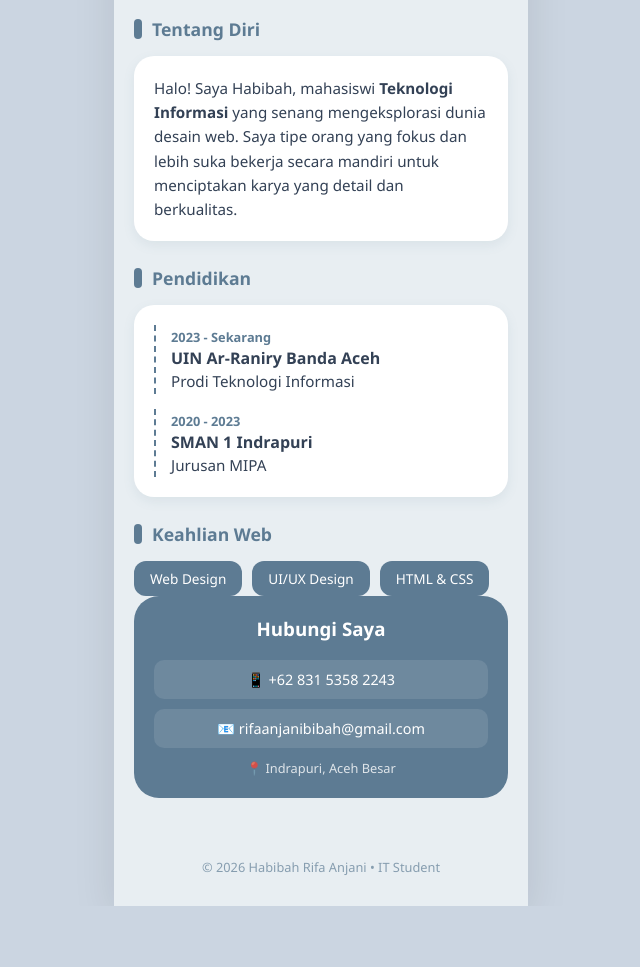
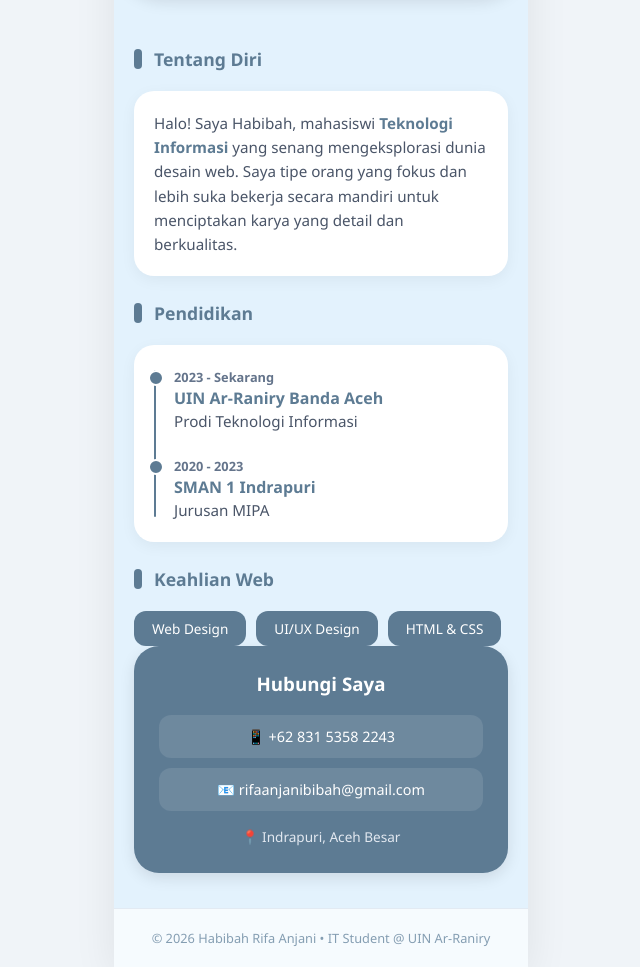
Before and after one commit to 230705030-TI/cv-habibah-rifa-anjani, a plain HTML site: page index.html in a window 1280 px wide. Shown: the part 357-1324 px from the top of the page, without its empty margins (319-959 px from the left). Before the commit the page ends 1263 px from the top, so only its background shows below. Drawn offline with Linux system fonts and the light colour scheme.

Commit message:
index.html

```diff
--- a/index.html
+++ b/index.html
@@ -6,34 +6,38 @@
     <title>CV Habibah Rifa Anjani</title>
     <style>
         :root {
-            --denim-blue: #5D7B93; /* Warna Denim yang kalem */
-            --light-denim: #E8EEF2; /* Denim sangat muda untuk bg */
+            /* Warna Perpaduan Denim dan Baby Blue */
+            --denim-blue: #5D7B93; /* Warna Denim yang kalem untuk header */
+            --baby-blue-bg: #E3F2FD; /* Warna Baby Blue yang sangat soft untuk latar isi */
+            --text-dark: #334155;
             --white: #FFFFFF;
-            --text: #334155;
         }
 
         body {
-            font-family: 'Segoe UI', Tahoma, sans-serif;
-            background-color: #CBD5E1; /* Warna abu-abu denim luar */
+            font-family: 'Segoe UI', Tahoma, Geneva, Verdana, sans-serif;
+            background-color: #F0F4F8; /* Latar luar layar abu-abu sangat muda */
             margin: 0;
             padding: 0;
             display: flex;
             justify-content: center;
-            color: var(--text);
+            color: var(--text-dark);
         }
 
+        /* Tampilan Mobile */
         .mobile-view {
             width: 100%;
             max-width: 414px;
-            background-color: var(--light-denim);
+            background-color: var(--baby-blue-bg); /* BC (Latar Belakang Isi) Jadi Baby Blue */
             min-height: 100vh;
-            box-shadow: 0 10px 40px rgba(0,0,0,0.1);
+            box-shadow: 0 10px 40px rgba(0,0,0,0.08);
             overflow-x: hidden;
+            display: flex;
+            flex-direction: column;
         }
 
         header {
-            background-color: var(--denim-blue);
-            padding: 50px 20px;
+            background-color: var(--denim-blue); /* Bagian Atas Jadi Denim */
+            padding: 60px 20px 40px; /* Padding atas-bawah sedikit diperluas */
             text-align: center;
             border-bottom-left-radius: 50px;
             border-bottom-right-radius: 50px;
@@ -41,36 +45,39 @@
         }
 
         .profile-img {
-            width: 140px;
-            height: 140px;
+            /* FOTO DIBESARIN */
+            width: 160px; /* Diperbesar dari 140px */
+            height: 160px; /* Diperbesar dari 140px */
             border-radius: 50%;
-            border: 6px solid rgba(255, 255, 255, 0.3);
+            border: 6px solid rgba(255, 255, 255, 0.4); /* Border putih sedikit transparan */
             object-fit: cover;
-            margin-bottom: 15px;
-            background-color: white;
+            margin-bottom: 20px;
+            background-color: white; /* Kalau fotonya belum loading */
         }
 
         h1 {
             margin: 0;
             font-size: 1.5rem;
             color: white;
-            text-shadow: 1px 1px 2px rgba(0,0,0,0.1);
+            text-shadow: 1px 1px 3px rgba(0,0,0,0.15);
         }
 
         .tagline {
             font-size: 0.9rem;
-            color: #D1D5DB;
+            color: #E2E8F0; /* Teks denim terang */
             margin-top: 5px;
+            font-weight: 500;
         }
 
         .content {
-            padding: 30px 20px;
+            padding: 35px 20px;
+            flex-grow: 1; /* Biar ngisi ruang kosong */
         }
 
         h2 {
             font-size: 1.1rem;
-            color: var(--denim-blue);
-            margin-bottom: 15px;
+            color: var(--denim-blue); /* Judul seksi pakai warna denim */
+            margin-bottom: 20px;
             display: flex;
             align-items: center;
             font-weight: 700;
@@ -81,7 +88,7 @@
             width: 8px;
             height: 20px;
             background: var(--denim-blue);
-            margin-right: 10px;
+            margin-right: 12px;
             border-radius: 4px;
         }
 
@@ -90,25 +97,58 @@
             padding: 20px;
             border-radius: 20px;
             margin-bottom: 25px;
-            box-shadow: 0 4px 12px rgba(93, 123, 147, 0.1);
+            box-shadow: 0 4px 15px rgba(0,0,0,0.05); /* Bayangan lebih halus */
         }
 
         p {
             font-size: 0.95rem;
             line-height: 1.6;
             margin: 0;
+            color: #4A5568;
+        }
+
+        b, strong {
+            /* TULISAN TEBAL DIKUATKAN */
+            font-weight: bold; /* Bold! */
+            color: var(--denim-blue); /* Warna denim tebal */
+        }
+
+        .edu-timeline {
+            position: relative;
+            padding-left: 20px;
+        }
+
+        .edu-timeline::before {
+            content: "";
+            position: absolute;
+            left: 0;
+            top: 5px;
+            bottom: 5px;
+            width: 2px;
+            background: var(--denim-blue);
+            border-radius: 1px;
         }
 
         .edu-item {
-            border-left: 2px dashed var(--denim-blue);
-            padding-left: 15px;
-            margin-bottom: 15px;
+            margin-bottom: 20px;
             position: relative;
+        }
+
+        .edu-item::before {
+            content: "";
+            position: absolute;
+            left: -26px; /* Pas di garis */
+            top: 5px;
+            width: 12px;
+            height: 12px;
+            background: var(--denim-blue);
+            border-radius: 50%;
+            border: 2px solid white;
         }
 
         .edu-year {
             font-size: 0.8rem;
-            color: var(--denim-blue);
+            color: #64748B;
             font-weight: bold;
         }
 
@@ -121,7 +161,7 @@
         .skill-tag {
             background: var(--denim-blue);
             color: white;
-            padding: 8px 16px;
+            padding: 8px 18px;
             border-radius: 12px;
             font-size: 0.85rem;
             font-weight: 500;
@@ -130,9 +170,10 @@
         .contact-box {
             background: var(--denim-blue);
             color: white;
-            padding: 20px;
+            padding: 25px;
             border-radius: 25px;
             text-align: center;
+            box-shadow: 0 5px 15px rgba(0,0,0,0.1);
         }
 
         .contact-box a {
@@ -142,16 +183,19 @@
             margin: 10px 0;
             font-size: 0.9rem;
             background: rgba(255,255,255,0.1);
-            padding: 10px;
-            border-radius: 10px;
+            padding: 12px;
+            border-radius: 12px;
+            transition: background 0.2s;
         }
 
         footer {
             text-align: center;
-            padding: 30px;
+            padding: 20px 30px;
             font-size: 0.8rem;
             color: var(--denim-blue);
             opacity: 0.7;
+            background: white; /* Biar terpisah dari BC Baby Blue */
+            border-top: 1px solid #E2E8F0;
         }
     </style>
 </head>
@@ -177,6 +221,7 @@
         <section>
             <h2>Pendidikan</h2>
             <div class="card">
+                <div class="edu-timeline">
                     <div class="edu-item">
                         <span class="edu-year">2023 - Sekarang</span><br>
                         <strong>UIN Ar-Raniry Banda Aceh</strong>
@@ -186,6 +231,7 @@
                         <span class="edu-year">2020 - 2023</span><br>
                         <strong>SMAN 1 Indrapuri</strong>
                         <p>Jurusan MIPA</p>
+                    </div>
                 </div>
             </div>
         </section>
@@ -201,16 +247,16 @@
 
         <section>
             <div class="contact-box">
-                <h3 style="margin-top:0">Hubungi Saya</h3>
+                <h3 style="margin-top:0; color: white; font-weight: bold;">Hubungi Saya</h3>
                 <a href="https://wa.me/6283153582243">📱 +62 831 5358 2243</a>
                 <a href="mailto:rifaanjanibibah@gmail.com">📧 rifaanjanibibah@gmail.com</a>
-                <p style="font-size: 0.8rem; margin-top: 10px; opacity: 0.8;">📍 Indrapuri, Aceh Besar</p>
+                <p style="font-size: 0.85rem; margin-top: 15px; color: #E2E8F0;">📍 Indrapuri, Aceh Besar</p>
             </div>
         </section>
     </div>
 
     <footer>
-        &copy; 2026 Habibah Rifa Anjani &bull; IT Student
+        &copy; 2026 Habibah Rifa Anjani &bull; IT Student @ UIN Ar-Raniry
     </footer>
 </div>
 
```
Lines whose indentation alone changed are shown as unchanged.
